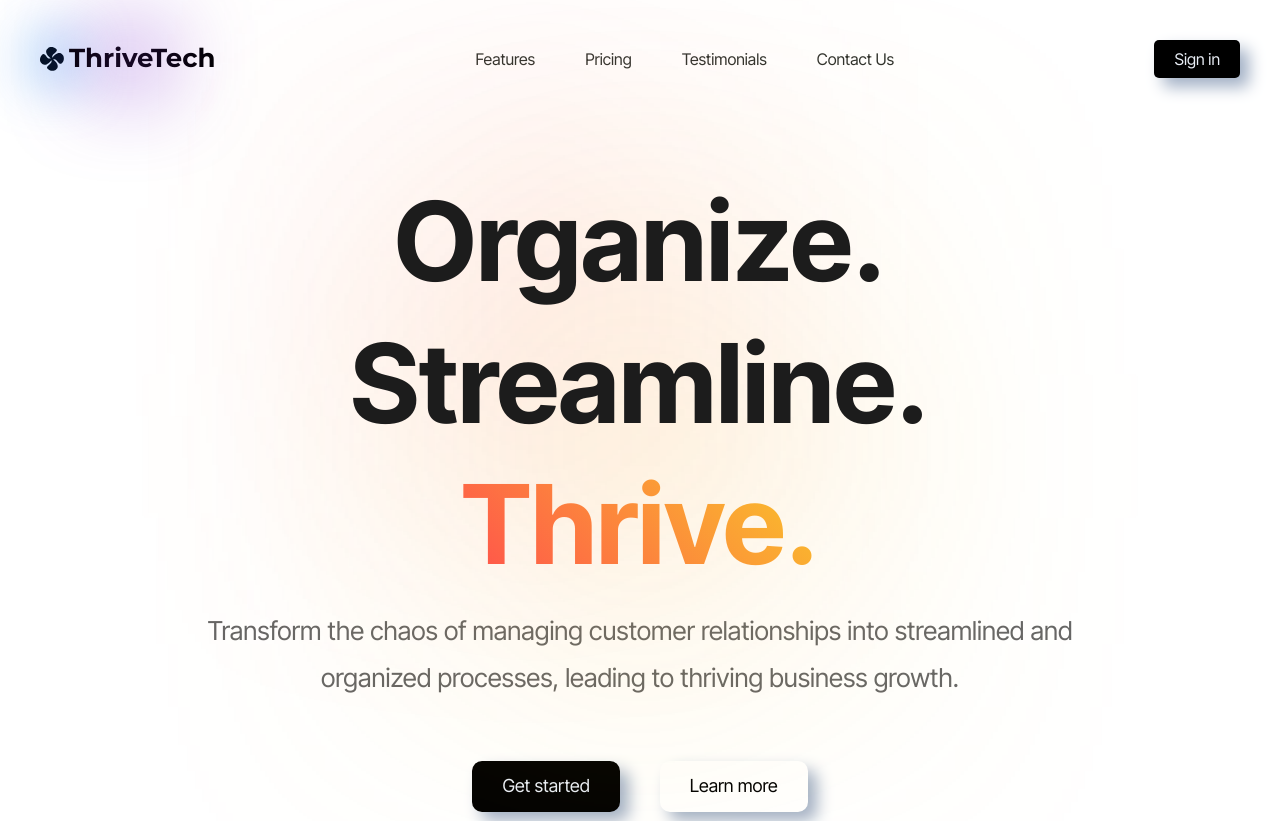
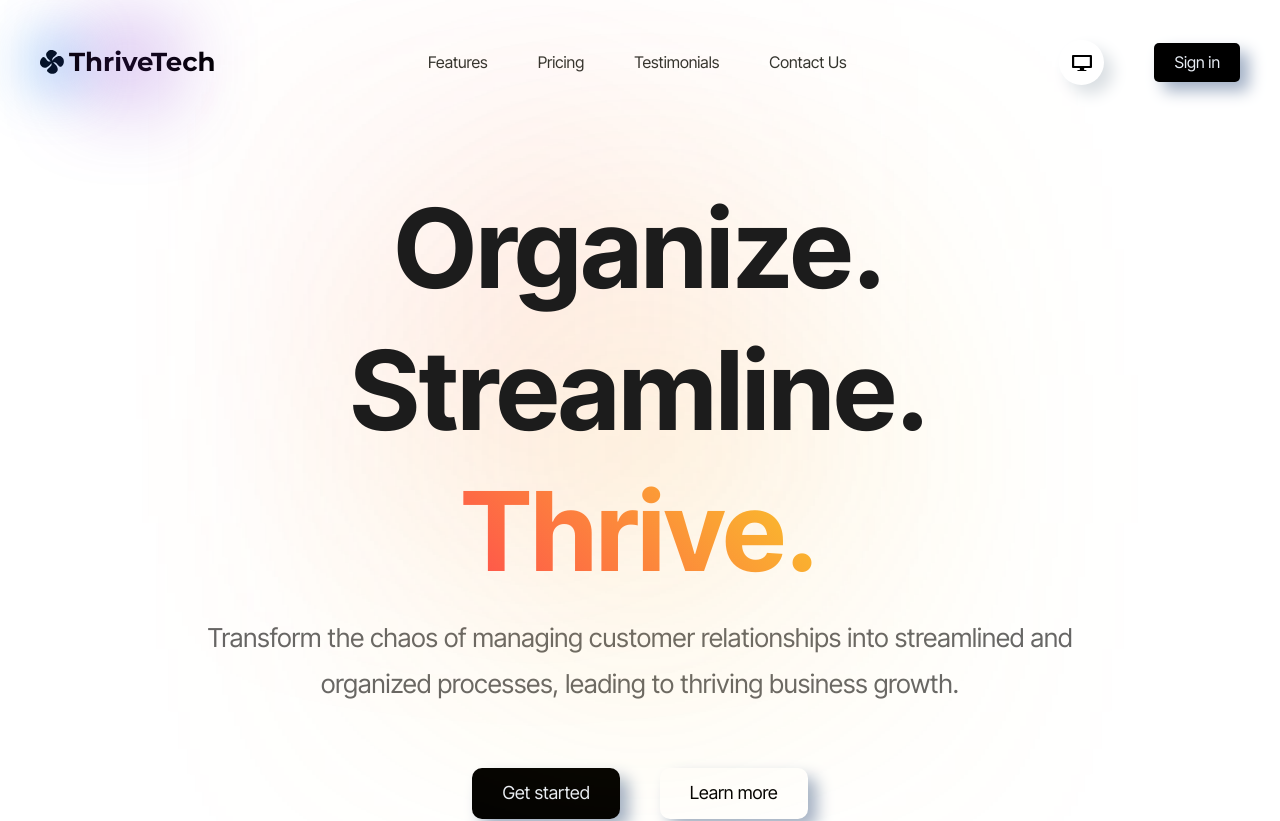
Before and after one commit to TatiSur/vite-react-ts, a React (Vite) app: page / in a window 1280 px wide. Shown: the top 821 px of the page. Built offline with nearby package versions, Linux system fonts and the light colour scheme.

Commit message:
Update Navbar

```diff
--- a/src/components/navbar/Navbar.scss
+++ b/src/components/navbar/Navbar.scss
@@ -1,5 +1,10 @@
 .navbar {
   padding: 2.5em 0;
+  //position: fixed;
+  //z-index: 999;
+  //max-width: 1200px;
+  //width: 100%;
+  //background: var(--bg-main-light);
 
   display: flex;
   justify-content: space-between;
@@ -12,4 +17,10 @@
     align-items: center;
     color: #30332E;
   }
+
+  .navbar__buttons {
+    display: flex;
+    gap: 50px;
+    align-items: center;
+  }
 }
--- a/src/components/navbar/Navbar.tsx
+++ b/src/components/navbar/Navbar.tsx
@@ -1,41 +1,32 @@
 import './Navbar.scss'
 import Logo from '@components/ui/logo/Logo'
 import Button from '@components/ui/button/Button'
+import { navLinks } from '@constants/index'
+import ThemeSwitcher from '@components/ui/themeSwitcher/ThemeSwitcher'
 
 function Navbar(): JSX.Element {
 
     return (
         <div className="navbar">
             <Logo/>
-
             <nav>
                 <ul className="navbar__list">
-                    <li>
-                        <a href="#features">
-                            Features
-                        </a>
-                    </li>
-                    <li>
-                        <a href="#pricing">
-                            Pricing
-                        </a>
-                    </li>
-                    <li>
-                        <a href="#testimonials">
-                            Testimonials
-                        </a>
-                    </li>
-                    <li>
-                        <a>
-                            Contact Us
-                        </a>
-                    </li>
+                    {navLinks.map(link => (
+                        <li key={link.id}>
+                            <a href={link.href}>
+                                {link.name}
+                            </a>
+                        </li>
+                    ))}
                 </ul>
             </nav>
 
-            <Button size="small">
-                Sign in
-            </Button>
+            <div className='navbar__buttons'>
+                <ThemeSwitcher/>
+                <Button size="small">
+                    Sign in
+                </Button>
+            </div>
         </div>
     )
 }
--- /dev/null
+++ b/src/constants/navLinks.ts
@@ -0,0 +1,22 @@
+export const navLinks = [
+    {
+        id: 1,
+        name: 'Features',
+        href: '#features'
+    },
+    {
+        id: 2,
+        name: 'Pricing',
+        href: '#pricing'
+    },
+    {
+        id: 3,
+        name: 'Testimonials',
+        href: '#testimonials'
+    },
+    {
+        id: 4,
+        name: 'Contact Us',
+        href: '#contact-us'
+    },
+]
```
